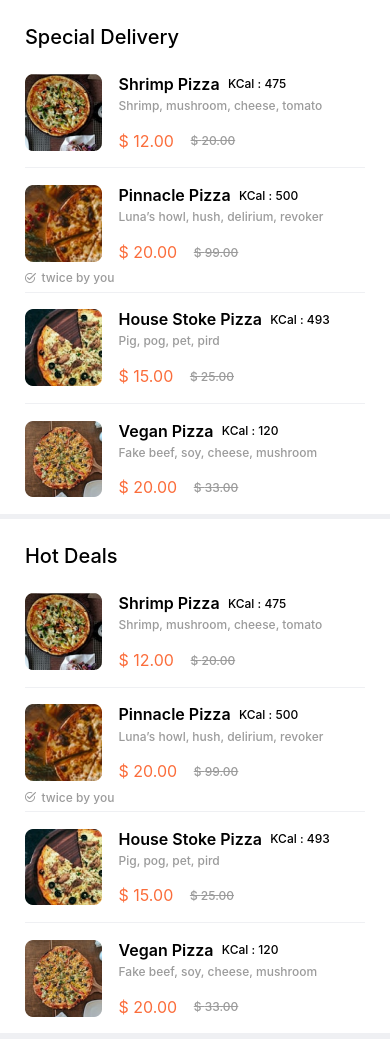
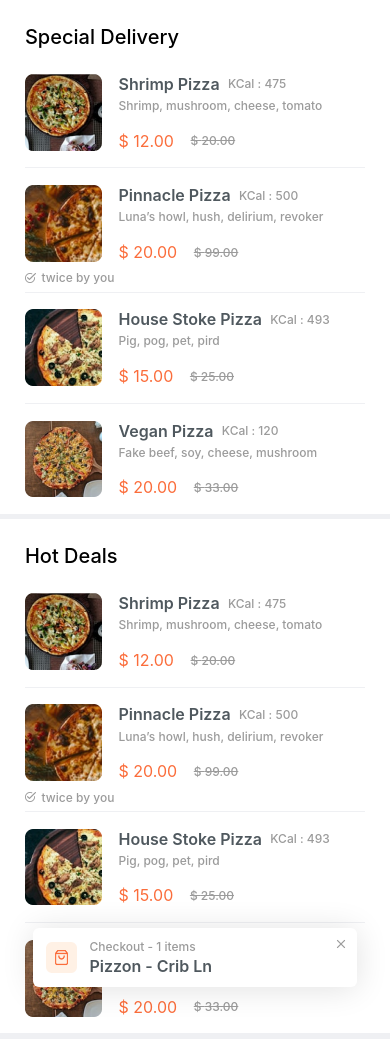
Before and after one commit to talenguyen/rn01-homework-03, a React Native app: screen / in a window 390 px wide. Built offline with nearby package versions, Linux system fonts and the light colour scheme.

Commit message:
checkout popup

```diff
--- a/App.js
+++ b/App.js
@@ -7,10 +7,43 @@
  */
 
 import React from 'react';
-import {SafeAreaView, StatusBar, useColorScheme} from 'react-native';
+import {
+  SafeAreaView,
+  StatusBar,
+  StyleSheet,
+  useColorScheme,
+  View,
+  Image,
+  Text,
+} from 'react-native';
 
 import Menu from './src/components/menu';
+import {
+  getHorizontalSize,
+  getVerticalSize,
+  windowWidth,
+} from './src/utilities/size';
 
+const CheckoutPopup = () => {
+  return (
+    <View style={styles.checkoutPopupContainer}>
+      <View style={styles.checkoutPopupLeft}>
+        <Image
+          style={styles.cart}
+          source={require('./src/assets/images/cart.png')}
+        />
+        <View>
+          <Text style={styles.checkoutItemCount}>Checkout - 1 items</Text>
+          <Text style={styles.checkoutName}>Pizzon - Crib Ln</Text>
+        </View>
+      </View>
+      <Image
+        style={styles.close}
+        source={require('./src/assets/images/x.png')}
+      />
+    </View>
+  );
+};
 const App = () => {
   const isDarkMode = useColorScheme() === 'dark';
 
@@ -18,8 +51,52 @@ const App = () => {
     <SafeAreaView>
       <StatusBar barStyle={isDarkMode ? 'light-content' : 'dark-content'} />
       <Menu />
+      <CheckoutPopup />
     </SafeAreaView>
   );
 };
 
+const styles = StyleSheet.create({
+  checkoutPopupContainer: {
+    flexDirection: 'row',
+    justifyContent: 'space-between',
+    position: 'absolute',
+    bottom: getVerticalSize(50),
+    marginHorizontal: getHorizontalSize(32),
+    width: windowWidth - 2 * getHorizontalSize(32),
+    backgroundColor: '#FFF',
+    borderRadius: 6,
+    shadowColor: '#000',
+    shadowOpacity: 0.12,
+    shadowOffset: {width: 0, height: 2},
+    shadowRadius: 32,
+  },
+  checkoutPopupLeft: {
+    flexDirection: 'row',
+    alignItems: 'center',
+  },
+  cart: {
+    width: getHorizontalSize(30),
+    height: getHorizontalSize(30),
+    marginHorizontal: getHorizontalSize(12),
+    marginVertical: getVerticalSize(13),
+  },
+  close: {
+    margin: getHorizontalSize(8),
+    width: getHorizontalSize(14),
+    height: getHorizontalSize(14),
+  },
+  checkoutItemCount: {
+    fontSize: 12,
+    fontWeight: '500',
+    color: '#9B9B9B',
+  },
+  checkoutName: {
+    fontSize: 16,
+    marginTop: getVerticalSize(2),
+    fontWeight: '600',
+    color: '#4F585E',
+  },
+});
+
 export default App;
--- a/src/components/item.js
+++ b/src/components/item.js
@@ -50,10 +50,12 @@ const styles = StyleSheet.create({
     fontSize: 16,
     fontWeight: '600',
     marginRight: getHorizontalSize(8),
+    color: '#4F585E',
   },
   itemKCal: {
     fontSize: 12,
     fontWeight: '500',
+    color: '#9B9B9B',
   },
   itemDescription: {
     fontSize: 12,
--- a/src/utilities/size.js
+++ b/src/utilities/size.js
@@ -1,6 +1,6 @@
 import {Dimensions} from 'react-native';
-const windowWidth = Dimensions.get('window').width;
-const windowHeight = Dimensions.get('window').height;
+export const windowWidth = Dimensions.get('window').width;
+export const windowHeight = Dimensions.get('window').height;
 const designWidth = 375;
 const designHeigh = 812;
 const horizontalRatio = windowWidth / designWidth;
```
Also changed, not shown: src/assets/images/cart.png (added), src/assets/images/x.png (added).
